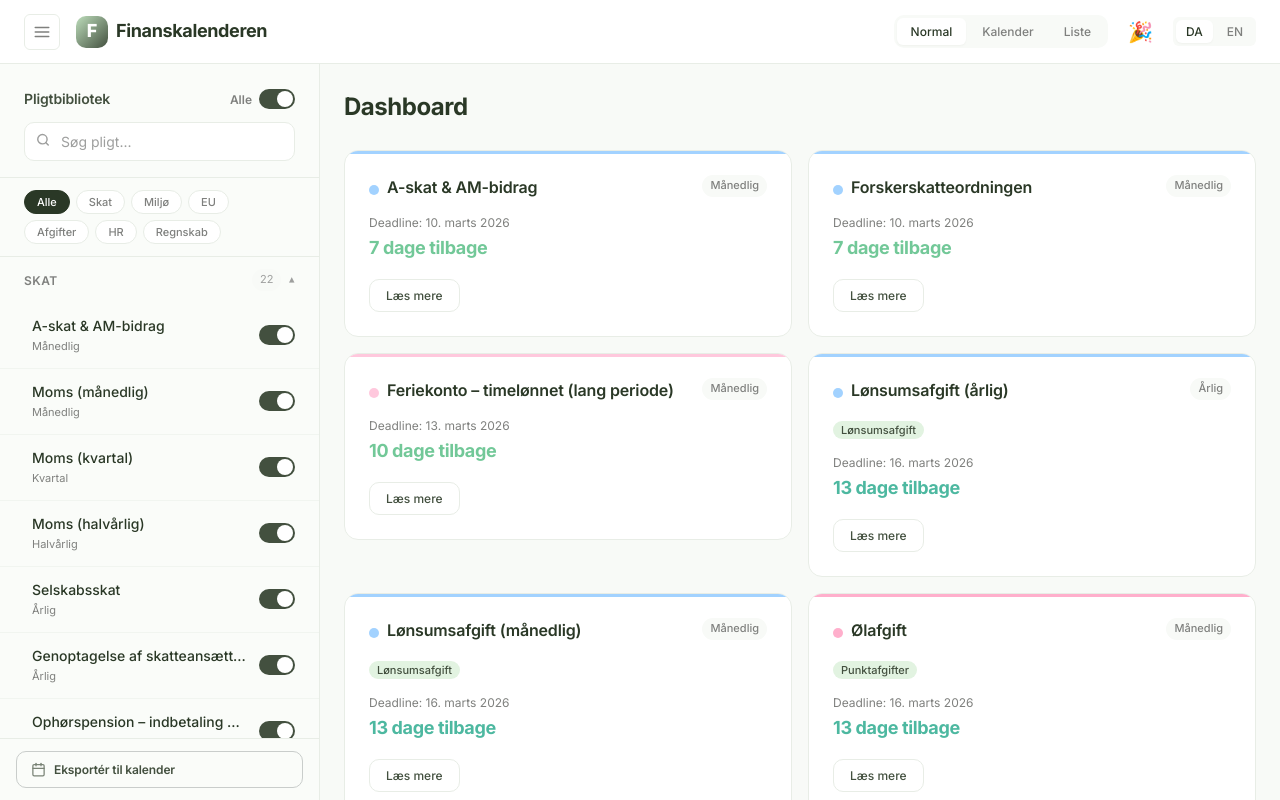
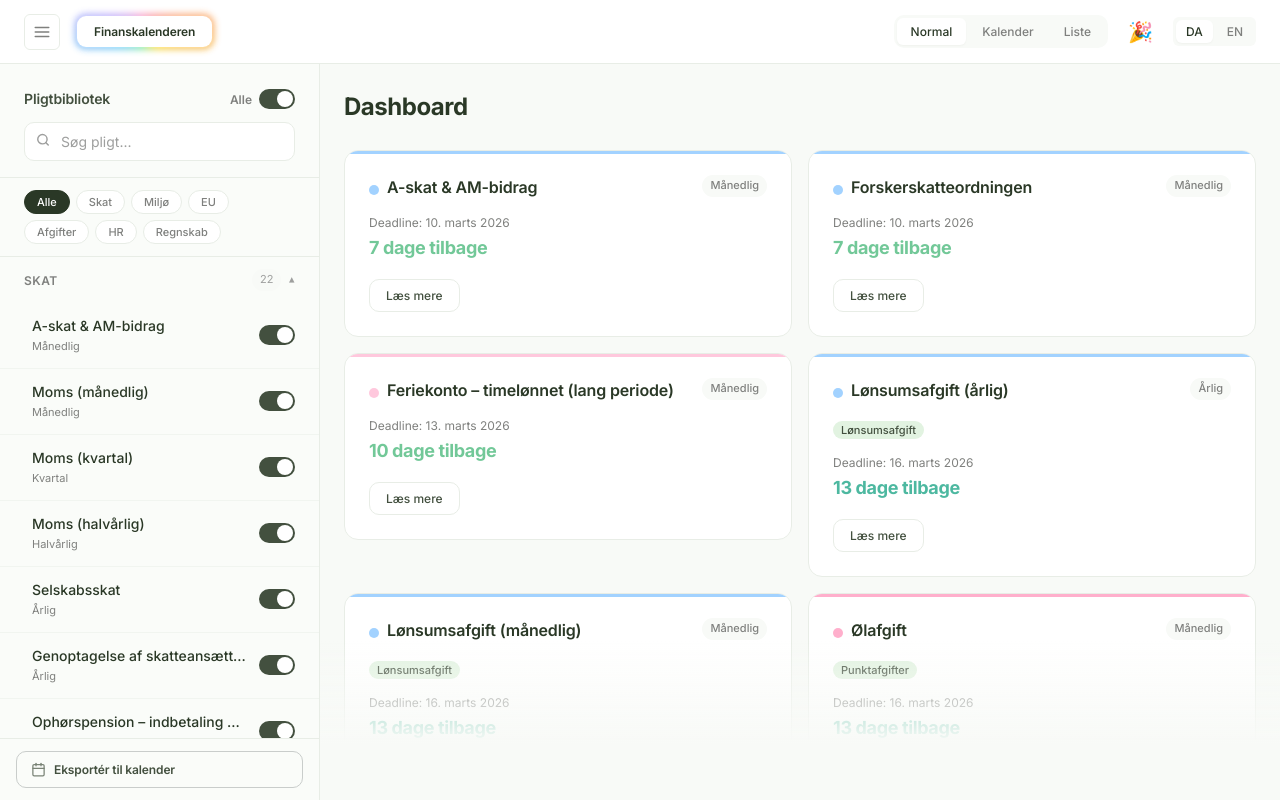
Before and after one commit to Imsullabulla/Finanskalenderen, a Next.js app: page / in a window 1280 px wide. Both pictures are taken after a click on the button "Normal". Built offline with nearby package versions, Linux system fonts and the light colour scheme.

Commit message:
Update globals.css and add .claude config

```diff
--- a/src/app/globals.css
+++ b/src/app/globals.css
@@ -196,11 +196,61 @@ textarea {
   font-size: var(--font-size-lg);
 }
 
+@property --rainbow-angle {
+  syntax: '<angle>';
+  initial-value: 0deg;
+  inherits: false;
+}
+
+@keyframes rainbow-rotate {
+  to { --rainbow-angle: 360deg; }
+}
+
+.rainbow-outline-btn {
+  position: relative;
+  display: inline-flex;
+  align-items: center;
+  justify-content: center;
+  padding: 7px 18px;
+  border-radius: 10px;
+  background: var(--white);
+  z-index: 0;
+  cursor: default;
+  user-select: none;
+  box-shadow: 0 1px 4px rgba(0,0,0,0.08);
+}
+
+.rainbow-outline-btn::before {
+  content: '';
+  position: absolute;
+  inset: -2px;
+  border-radius: 12px;
+  background: conic-gradient(
+    from var(--rainbow-angle),
+    #fca5a5, #fdba74, #fde047, #86efac, #7dd3fc, #c4b5fd, #f9a8d4, #fca5a5
+  );
+  z-index: -1;
+  filter: blur(3px);
+  opacity: 0.85;
+  animation: rainbow-rotate 4s linear infinite;
+}
+
+.rainbow-outline-btn::after {
+  content: '';
+  position: absolute;
+  inset: 1px;
+  border-radius: 9px;
+  background: var(--white);
+  z-index: -1;
+}
+
 .header-logo-text {
-  font-size: var(--font-size-lg);
-  font-weight: 700;
+  font-size: var(--font-size-sm);
+  font-weight: 600;
   color: var(--forest-900);
-  letter-spacing: -0.02em;
+  letter-spacing: -0.01em;
+  position: relative;
+  z-index: 1;
 }
 
 .sidebar-toggle {
@@ -698,9 +748,15 @@ textarea {
 
 /* ═══════════════════════════ FLOOR / GRID ═══════════════════════════ */
 
-.floor {
+.floor-wrapper {
+  position: relative;
   flex: 1;
   height: calc(100vh - var(--header-height));
+  overflow: hidden;
+}
+
+.floor {
+  height: 100%;
   overflow-y: auto;
   overflow-x: hidden;
   padding: var(--space-xl);
@@ -1250,8 +1306,62 @@ textarea {
 
 /* ═══════════════════════════ LIST VIEW ═══════════════════════════ */
 
+.floor-blur {
+  position: absolute;
+  bottom: 0;
+  left: 0;
+  right: 0;
+  height: 160px;
+  pointer-events: none;
+  background: linear-gradient(to bottom, transparent 0%, var(--bg-primary) 65%);
+  z-index: 10;
+}
+
 .list-view {
   width: 100%;
+}
+
+.list-view-toolbar {
+  display: flex;
+  gap: var(--space-xs);
+  padding: var(--space-md) 0 var(--space-lg);
+}
+
+.list-tab-btn {
+  display: flex;
+  align-items: center;
+  gap: var(--space-xs);
+  padding: 6px 16px;
+  border-radius: var(--radius-full);
+  border: 1px solid var(--border-light);
+  background: var(--bg-secondary);
+  color: var(--text-secondary);
+  font-size: var(--font-size-sm);
+  font-weight: 500;
+  cursor: pointer;
+  transition: all 0.15s ease;
+}
+
+.list-tab-btn:hover {
+  background: var(--bg-hover);
+  color: var(--text-primary);
+}
+
+.list-tab-btn.active {
+  background: var(--forest-900);
+  border-color: var(--forest-900);
+  color: #fff;
+}
+
+.list-tab-badge {
+  background: var(--status-overdue);
+  color: #fff;
+  font-size: 11px;
+  font-weight: 700;
+  border-radius: var(--radius-full);
+  padding: 1px 6px;
+  min-width: 18px;
+  text-align: center;
 }
 
 .list-view-header {
--- a/src/components/CalendarView.tsx
+++ b/src/components/CalendarView.tsx
@@ -60,8 +60,7 @@ const MONTH_NAMES_EN = ['January', 'February', 'March', 'April', 'May', 'June',
 const WEEKDAYS_DA = ['Man', 'Tir', 'Ons', 'Tor', 'Fre', 'Lør', 'Søn'];
 const WEEKDAYS_EN = ['Mon', 'Tue', 'Wed', 'Thu', 'Fri', 'Sat', 'Sun'];
 
-function getStatusColor(urgency: UrgencyLevel, reported: boolean): string {
-    if (reported) return 'var(--status-reported)';
+function getStatusColor(urgency: UrgencyLevel): string {
     switch (urgency) {
         case 'overdue': return 'var(--status-overdue)';
         case 'critical': return 'var(--status-critical)';
@@ -151,7 +150,7 @@ export default function CalendarView() {
                 const key = `${deadline.getFullYear()}-${String(deadline.getMonth() + 1).padStart(2, '0')}-${String(deadline.getDate()).padStart(2, '0')}`;
                 const diffTime = deadline.getTime() - now.getTime();
                 const daysRemaining = Math.ceil(diffTime / (1000 * 60 * 60 * 24));
-                const urgency = o.state.reported ? 'safe' as UrgencyLevel : getUrgencyLevel(daysRemaining, o.frequency);
+                const urgency = getUrgencyLevel(daysRemaining, o.frequency);
                 const periodLabel = getPeriodLabel(o, deadline, lang);
                 const event: CalendarEvent = { obligation: o, deadline, daysRemaining, urgency, periodLabel };
                 const arr = map.get(key) || [];
@@ -319,12 +318,18 @@ export default function CalendarView() {
             </div>
 
             {selectedDate && mode !== 'day' && (
+                <>
+                    <div
+                        style={{ position: 'fixed', inset: 0, zIndex: 79 }}
+                        onClick={() => setSelectedDate(null)}
+                    />
                     <DateDetailPanel
                         date={selectedDate}
                         events={getEventsForDate(selectedDate)}
                         onClose={() => setSelectedDate(null)}
                         lang={lang}
                     />
+                </>
             )}
         </div>
     );
@@ -386,7 +391,7 @@ function MonthView({
                                                 </div>
                                                 <div className="cal-chip-tooltip">
                                                     <div className="cal-chip-tooltip-header">
-                                                        <span className="cal-chip-tooltip-dot" style={{ background: getStatusColor(ev.urgency, ev.obligation.state.reported) }} />
+                                                        <span className="cal-chip-tooltip-dot" style={{ background: getStatusColor(ev.urgency) }} />
                                                         <span className="cal-chip-tooltip-name">{name}</span>
                                                         <span className="cal-chip-tooltip-freq">{freqLabel}{ev.periodLabel ? ` · ${ev.periodLabel}` : ''}</span>
                                                     </div>
@@ -486,7 +491,6 @@ function DayView({
 }: {
     currentDate: Date; getEventsForDate: (d: Date) => CalendarEvent[]; lang: string;
 }) {
-    const { markReported, unmarkReported } = useApp();
     const { t } = useI18n();
     const events = getEventsForDate(currentDate);
     const today = new Date();
@@ -618,12 +622,11 @@ function DateDetailPanel({
 }: {
     date: Date; events: CalendarEvent[]; onClose: () => void; lang: string;
 }) {
-    const { markReported, unmarkReported } = useApp();
     const { t } = useI18n();
     const monthNames = lang === 'da' ? MONTH_NAMES_DA : MONTH_NAMES_EN;
 
     return (
-        <div className="cal-detail-panel">
+        <div className="cal-detail-panel" onClick={e => e.stopPropagation()}>
             <div className="cal-detail-header">
                 <div>
                     <h3 className="cal-detail-date">
--- a/src/components/FloorGrid.tsx
+++ b/src/components/FloorGrid.tsx
@@ -38,21 +38,27 @@ export default function FloorGrid() {
 
     if (viewMode === 'list') {
         return (
+            <div className="floor-wrapper">
                 <main className="floor">
                     <ListView />
                 </main>
+                <div className="floor-blur" />
+            </div>
         );
     }
 
     if (viewMode === 'calendar') {
         return (
+            <div className="floor-wrapper">
                 <main className="floor">
                     <CalendarView />
                 </main>
+            </div>
         );
     }
 
     return (
+        <div className="floor-wrapper">
             <main className="floor">
                 <div className="floor-header">
                     <h2 className="floor-title">{t.floor.title}</h2>
@@ -77,5 +83,7 @@ export default function FloorGrid() {
                     </div>
                 )}
             </main>
+            <div className="floor-blur" />
+        </div>
     );
 }
--- a/src/components/Header.tsx
+++ b/src/components/Header.tsx
@@ -21,8 +21,9 @@ export default function Header() {
                     </svg>
                 </button>
                 <div className="header-logo">
-                    <div className="header-logo-icon">F</div>
-                    <span className="header-logo-text">{t.app.title}</span>
+                    <div className="rainbow-outline-btn">
+                        <span className="header-logo-text">{t.app.title}</span>
+                    </div>
                 </div>
             </div>
 
--- a/src/components/ListView.tsx
+++ b/src/components/ListView.tsx
@@ -1,44 +1,72 @@
 'use client';
-import React, { useMemo } from 'react';
+import React, { useMemo, useState } from 'react';
 import { useI18n } from '@/i18n/I18nContext';
 import { useApp } from '@/context/AppContext';
 import { frequencyLabels } from '@/data/obligations';
-import type { UrgencyLevel } from '@/utils/deadlineEngine';
+import { calculateAllDeadlines } from '@/utils/deadlineEngine';
 import { getCountdownColor } from '@/utils/countdownColor';
 import { getCategoryColor } from '@/utils/categoryColors';
 
 export default function ListView() {
     const { lang, t } = useI18n();
-    const { getActiveObligations, markReported, unmarkReported } = useApp();
+    const { getActiveObligations, fiscalYearOverrides } = useApp();
     const obligations = useMemo(() => getActiveObligations(), [getActiveObligations]);
+    const [showOverdue, setShowOverdue] = useState(false);
 
-    const getStatusColor = (urgency: UrgencyLevel, reported: boolean) => {
-        if (reported) return 'var(--status-reported)';
-        switch (urgency) {
-            case 'overdue': return 'var(--status-overdue)';
-            case 'critical': return 'var(--status-critical)';
-            case 'warning': return 'var(--status-warning)';
-            case 'upcoming': return 'var(--status-upcoming)';
-            default: return 'var(--status-safe)';
+    const overdueRows = useMemo(() => {
+        const now = new Date();
+        const currentYear = now.getFullYear();
+        const yearStart = new Date(currentYear, 0, 1);
+        const rows: { id: string; obligation: typeof obligations[0]; deadline: Date; daysOverdue: number }[] = [];
+
+        obligations.forEach(o => {
+            if (o.frequency === 'ad-hoc' || o.frequency === 'ongoing') return;
+            const fiscalYear = fiscalYearOverrides.get(o.id) || 12;
+            const allDates = calculateAllDeadlines(o, yearStart, 12, fiscalYear);
+            allDates.forEach(deadline => {
+                if (deadline.getFullYear() === currentYear && deadline < now) {
+                    const daysOverdue = Math.ceil((now.getTime() - deadline.getTime()) / (1000 * 60 * 60 * 24));
+                    rows.push({ id: `${o.id}-${deadline.getTime()}`, obligation: o, deadline, daysOverdue });
                 }
-    };
+            });
+        });
+
+        rows.sort((a, b) => b.deadline.getTime() - a.deadline.getTime());
+        return rows;
+    }, [obligations, fiscalYearOverrides]);
 
     return (
         <div className="list-view">
+            <div className="list-view-toolbar">
+                <button
+                    className={`list-tab-btn ${!showOverdue ? 'active' : ''}`}
+                    onClick={() => setShowOverdue(false)}
+                >
+                    {lang === 'da' ? 'Kommende' : 'Upcoming'}
+                </button>
+                <button
+                    className={`list-tab-btn ${showOverdue ? 'active' : ''}`}
+                    onClick={() => setShowOverdue(true)}
+                >
+                    {lang === 'da' ? 'Overskredet' : 'Overdue'}
+                    {overdueRows.length > 0 && (
+                        <span className="list-tab-badge">{overdueRows.length}</span>
+                    )}
+                </button>
+            </div>
+
+            {!showOverdue ? (
+                <>
                     <div className="list-view-header">
                         <span></span>
                         <span>{lang === 'da' ? 'Pligt' : 'Obligation'}</span>
-                <span>{t.floor.deadline}</span>
+                        <span>{lang === 'da' ? 'Frist' : 'Deadline'}</span>
                         <span>{lang === 'da' ? 'Nedtælling' : 'Countdown'}</span>
                         <span>{t.floor.frequency}</span>
-                <span>{lang === 'da' ? 'Status' : 'Status'}</span>
                     </div>
                     {obligations.map(o => {
                         const name = o.name[lang] || o.name.da;
                         const freqLabel = frequencyLabels[o.frequency]?.[lang] || o.frequency;
-                const urgency = o.state.reported ? 'safe' : o.deadlineInfo.urgency;
-                const statusColor = getStatusColor(urgency, o.state.reported);
-
                         return (
                             <div key={o.id} className="list-view-row">
                                 <span className="list-dot" style={{ background: getCategoryColor(o.category) }} />
@@ -54,6 +82,46 @@ export default function ListView() {
                             </div>
                         );
                     })}
+                </>
+            ) : (
+                <>
+                    <div className="list-view-header">
+                        <span></span>
+                        <span>{lang === 'da' ? 'Pligt' : 'Obligation'}</span>
+                        <span>{lang === 'da' ? 'Frist' : 'Deadline'}</span>
+                        <span>{lang === 'da' ? 'Overskredet med' : 'Overdue by'}</span>
+                        <span>{t.floor.frequency}</span>
+                    </div>
+                    {overdueRows.length === 0 ? (
+                        <div className="empty-state" style={{ padding: '64px 24px' }}>
+                            <div className="empty-state-icon">✅</div>
+                            <div className="empty-state-text">
+                                {lang === 'da' ? 'Ingen overskredte frister i år' : 'No overdue obligations this year'}
+                            </div>
+                        </div>
+                    ) : (
+                        overdueRows.map(({ id, obligation: o, deadline, daysOverdue }) => {
+                            const name = o.name[lang] || o.name.da;
+                            const freqLabel = frequencyLabels[o.frequency]?.[lang] || o.frequency;
+                            const formattedDate = deadline.toLocaleDateString(lang === 'da' ? 'da-DK' : 'en-GB', { day: 'numeric', month: 'short', year: 'numeric' });
+                            return (
+                                <div key={id} className="list-view-row">
+                                    <span className="list-dot" style={{ background: getCategoryColor(o.category) }} />
+                                    <span className="list-name">{name}</span>
+                                    <span className="list-date">{formattedDate}</span>
+                                    <span
+                                        className="list-countdown"
+                                        style={{ color: getCountdownColor(-daysOverdue), fontWeight: 700 }}
+                                    >
+                                        {daysOverdue} {lang === 'da' ? 'dage' : 'days'}
+                                    </span>
+                                    <span className="list-freq">{freqLabel}</span>
+                                </div>
+                            );
+                        })
+                    )}
+                </>
+            )}
         </div>
     );
 }
--- a/src/components/ObligationCard.tsx
+++ b/src/components/ObligationCard.tsx
@@ -22,13 +22,13 @@ const MONTHS_EN = ['January', 'February', 'March', 'April', 'May', 'June', 'July
 
 export default function ObligationCard({ obligation, index = 0, isExpanded = false, onExpand }: ObligationCardProps) {
     const { lang, t } = useI18n();
-    const { markReported, unmarkReported, scrollTargetId, clearScrollTarget, fiscalYearOverrides, setFiscalYearOverride } = useApp();
+    const { scrollTargetId, clearScrollTarget, fiscalYearOverrides, setFiscalYearOverride } = useApp();
     const cardRef = useRef<HTMLDivElement>(null);
     const expanded = isExpanded;
 
-    const { deadlineInfo, state } = obligation;
-    const urgency: UrgencyLevel = state.reported ? 'safe' : deadlineInfo.urgency;
-    const statusClass = state.reported ? 'reported' : urgency;
+    const { deadlineInfo } = obligation;
+    const urgency: UrgencyLevel = deadlineInfo.urgency;
+    const statusClass = urgency;
 
     const freqLabel = frequencyLabels[obligation.frequency]?.[lang] || obligation.frequency;
     const name = obligation.name[lang] || obligation.name.da;
--- a/src/context/AppContext.tsx
+++ b/src/context/AppContext.tsx
@@ -9,7 +9,6 @@ export type ViewMode = 'normal' | 'calendar' | 'list';
 export interface ObligationState {
     id: string;
     active: boolean;
-    reported: boolean;
 }
 
 export interface CompanySetup {
@@ -26,8 +25,6 @@ interface AppContextType {
     // Obligations
     obligationStates: Map<string, ObligationState>;
     toggleObligation: (id: string) => void;
-    markReported: (id: string) => void;
-    unmarkReported: (id: string) => void;
     getActiveObligations: () => (Obligation & { deadlineInfo: DeadlineInfo; state: ObligationState })[];
     allObligationsActive: boolean;
     toggleAllObligations: () => void;
@@ -52,7 +49,6 @@ interface AppContextType {
     // Compliance score
     complianceScore: {
         total: number;
-        reported: number;
         pending: number;
         overdue: number;
         inactive: number;
@@ -115,7 +111,7 @@ export const AppProvider = ({ children }: { children: ReactNode }) => {
         const stored = loadFromStorage<Record<string, ObligationState>>('fk_obligationStates', {});
         const map = new Map<string, ObligationState>();
         allObligations.forEach(o => {
-            map.set(o.id, stored[o.id] ?? { id: o.id, active: true, reported: false });
+            map.set(o.id, stored[o.id] ?? { id: o.id, active: true });
         });
         return map;
     });
@@ -175,7 +171,7 @@ export const AppProvider = ({ children }: { children: ReactNode }) => {
         setObligationStates(prev => {
             const next = new Map(prev);
             allObligations.forEach(o => {
-                const current = next.get(o.id) ?? { id: o.id, active: true, reported: false };
+                const current = next.get(o.id) ?? { id: o.id, active: true };
                 const shouldBeActive = matchesTriggerRules(o, setup);
                 next.set(o.id, { ...current, active: shouldBeActive });
             });
@@ -190,24 +186,6 @@ export const AppProvider = ({ children }: { children: ReactNode }) => {
             const newMap = new Map(prev);
             const current = newMap.get(id);
             if (current) newMap.set(id, { ...current, active: !current.active });
-            return newMap;
-        });
-    }, []);
-
-    const markReported = useCallback((id: string) => {
-        setObligationStates(prev => {
-            const newMap = new Map(prev);
-            const current = newMap.get(id);
-            if (current) newMap.set(id, { ...current, reported: true });
-            return newMap;
-        });
-    }, []);
-
-    const unmarkReported = useCallback((id: string) => {
-        setObligationStates(prev => {
-            const newMap = new Map(prev);
-            const current = newMap.get(id);
-            if (current) newMap.set(id, { ...current, reported: false });
             return newMap;
         });
     }, []);
@@ -261,7 +239,7 @@ export const AppProvider = ({ children }: { children: ReactNode }) => {
     const getActiveObligations = useCallback(() => {
         return allObligations
             .map(o => {
-                const state = obligationStates.get(o.id) || { id: o.id, active: true, reported: false };
+                const state = obligationStates.get(o.id) || { id: o.id, active: true };
                 const fiscalYear = fiscalYearOverrides.get(o.id) || 12;
                 const deadlineInfo = getDeadlineInfo(o, lang, now, fiscalYear);
                 return { ...o, deadlineInfo, state };
@@ -271,22 +249,18 @@ export const AppProvider = ({ children }: { children: ReactNode }) => {
     }, [obligationStates, lang, fiscalYearOverrides, now]);
 
     const complianceScore = useMemo(() => {
-        let total = 0, reported = 0, pending = 0, overdue = 0, inactive = 0;
+        let total = 0, pending = 0, overdue = 0, inactive = 0;
         allObligations.forEach(o => {
             const state = obligationStates.get(o.id);
             if (!state || !state.active) { inactive++; return; }
             total++;
-            if (state.reported) {
-                reported++;
-            } else {
-                const fiscalYear = fiscalYearOverrides.get(o.id) || 12;
-                const info = getDeadlineInfo(o, lang, now, fiscalYear);
-                if (info.urgency === 'overdue') overdue++;
-                else pending++;
-            }
+            const fiscalYear = fiscalYearOverrides.get(o.id) || 12;
+            const info = getDeadlineInfo(o, lang, now, fiscalYear);
+            if (info.urgency === 'overdue') overdue++;
+            else pending++;
         });
         return {
-            total, reported, pending, overdue, inactive,
+            total, pending, overdue, inactive,
             percentage: total > 0 ? Math.round(((total - overdue) / total) * 100) : 100,
         };
     }, [obligationStates, lang, fiscalYearOverrides, now]);
@@ -296,8 +270,6 @@ export const AppProvider = ({ children }: { children: ReactNode }) => {
             value={{
                 obligationStates,
                 toggleObligation,
-                markReported,
-                unmarkReported,
                 getActiveObligations,
                 allObligationsActive,
                 toggleAllObligations,
```
Also changed, not shown: .claude/settings.local.json (added). Lines whose indentation alone changed are shown as unchanged.
